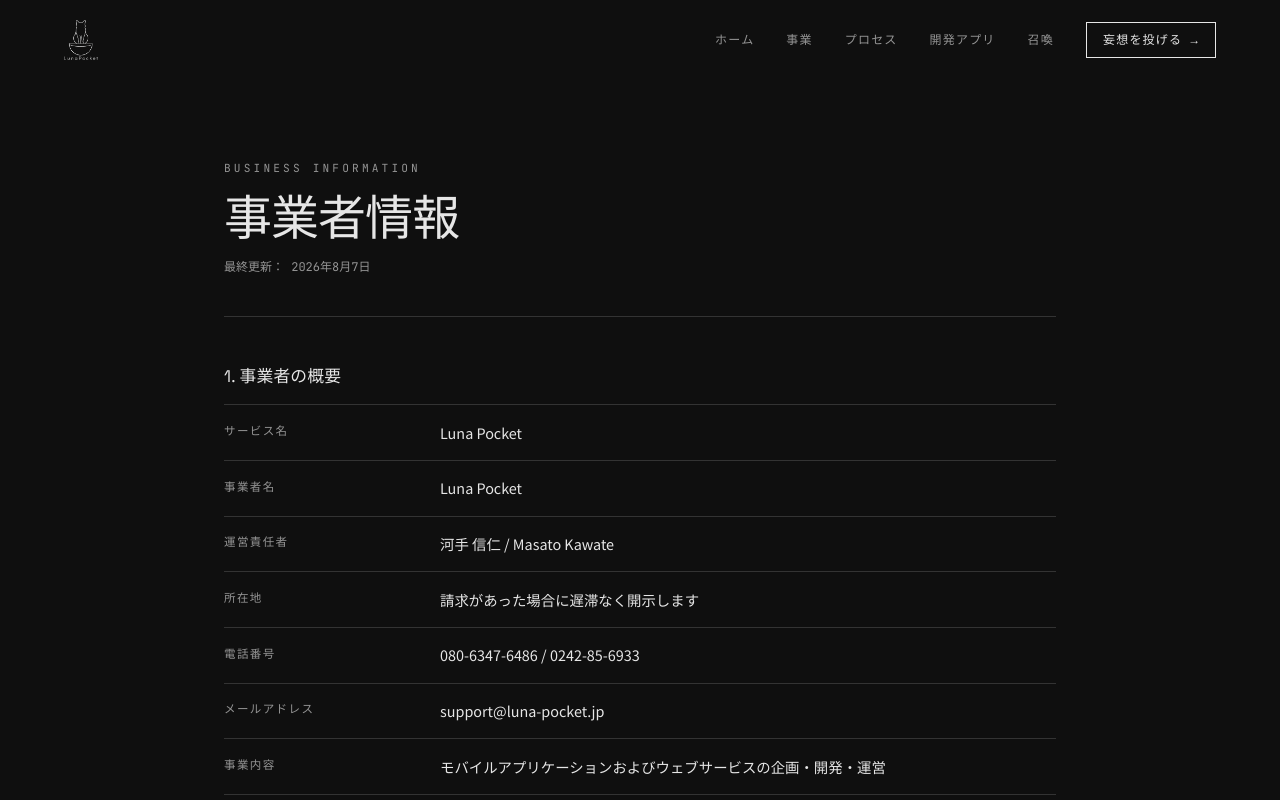
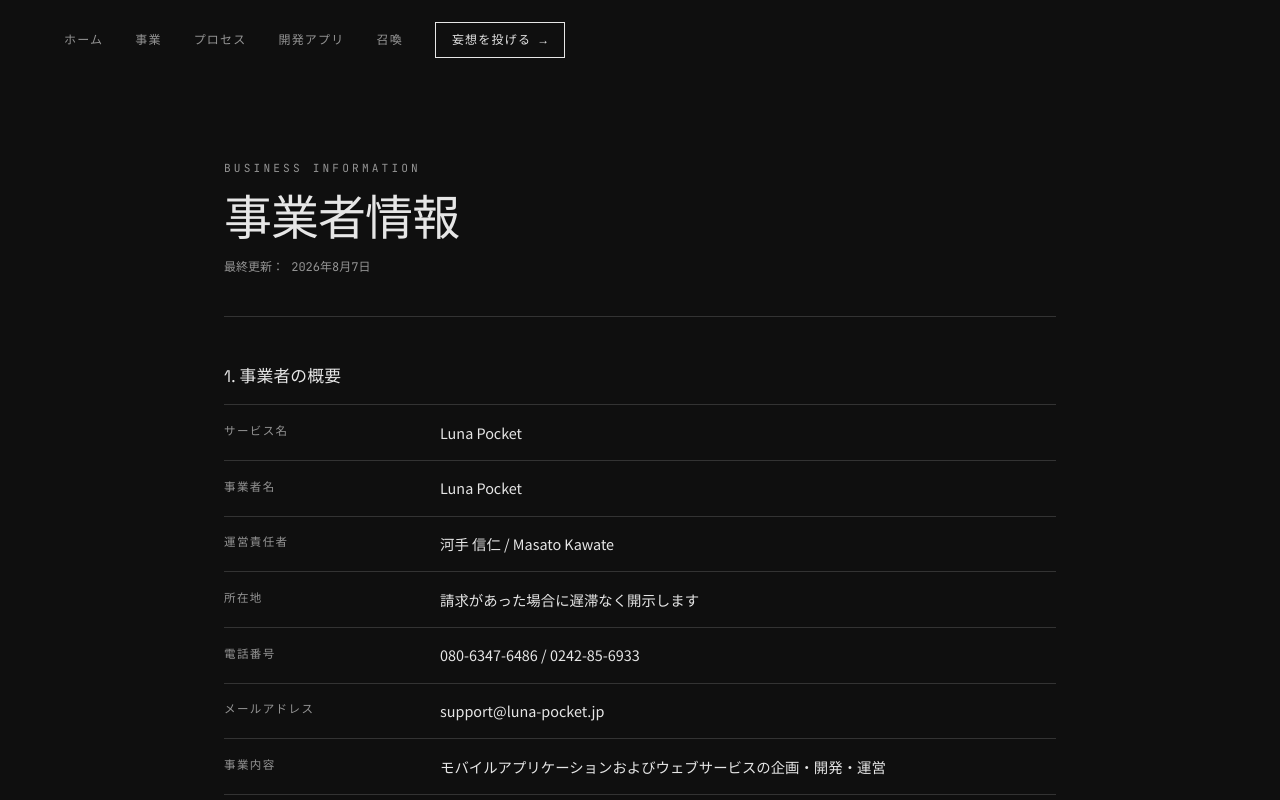
Before and after one commit to masatoim/WEB-5680, a React (Vite) app in the folder packages/web/: page /legal in a window 1280 px wide. Shown: the top 800 px of the page. Built offline with nearby package versions, Linux system fonts and the light colour scheme.

Commit message:
Remove logo from site header

```diff
--- a/packages/web/src/web/components/site-header.tsx
+++ b/packages/web/src/web/components/site-header.tsx
@@ -15,9 +15,6 @@
   return (
     <header className={`header${scrolled ? " header--scrolled" : ""}`}>
       <nav className="nav">
-        <Link className="nav__logo" href="/" aria-label={meta.siteName}>
-          <img alt={meta.siteName} src={meta.logo} />
-        </Link>
         <div className="nav__links">
           {nav.items.map((item) => (
             <a className="nav__link" key={item.href} href={item.href}>
```
